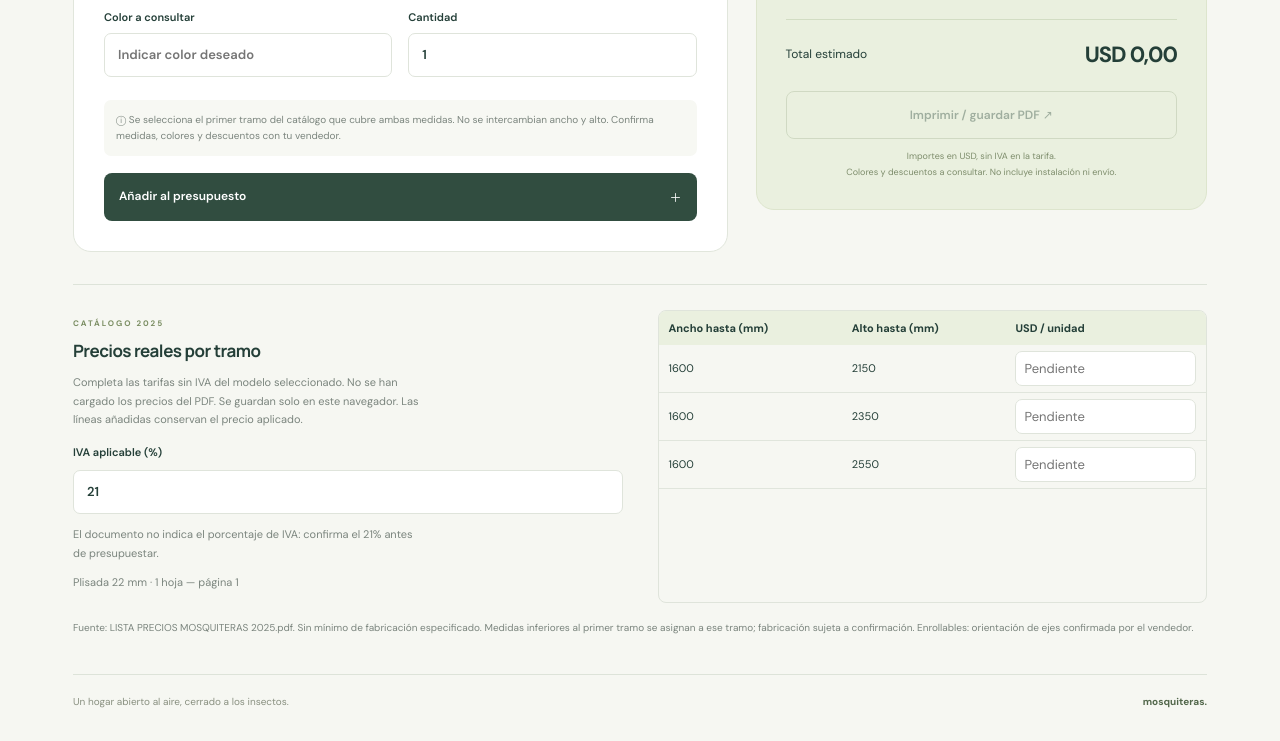
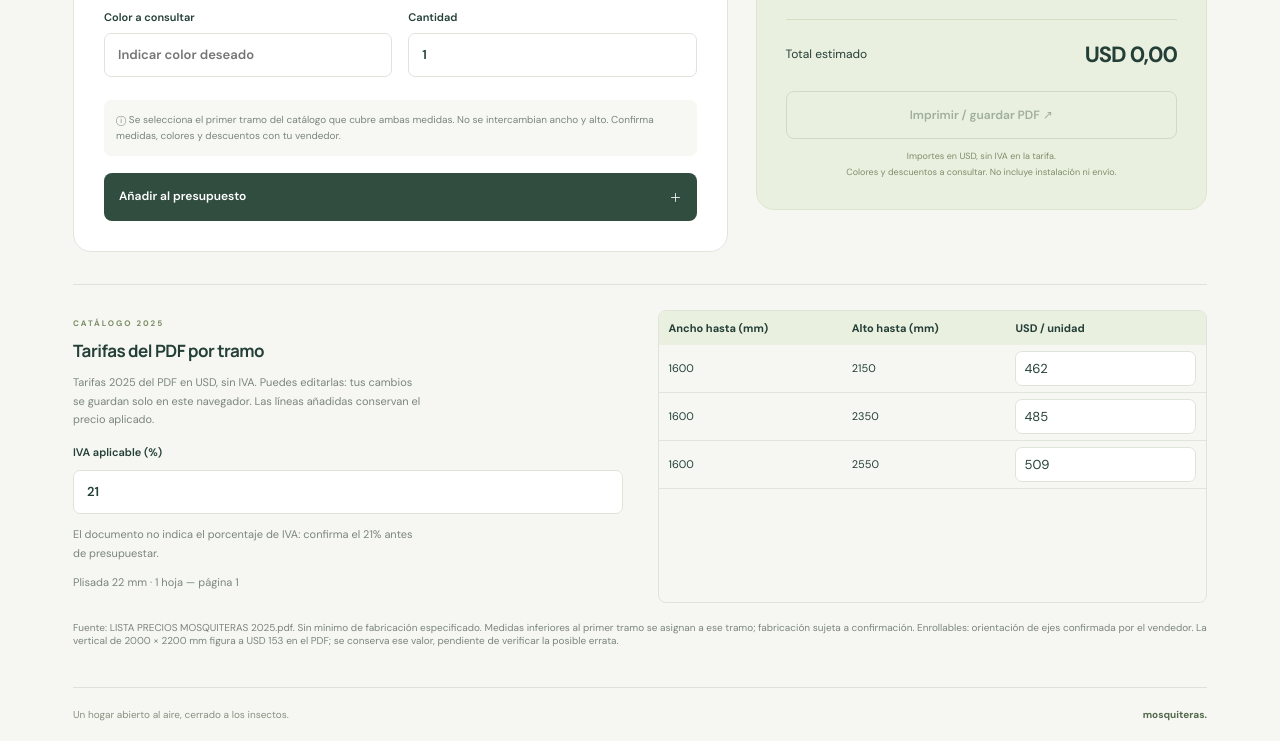
Before and after one commit to Doubleg165/mosquiteras, a website with bundled scripts: page index.html in a window 1280 px wide. Shown: the part 747-1488 px from the top of the page. Built offline with nearby package versions, Linux system fonts and the light colour scheme.

Commit message:
Load all supplier PDF prices as editable default tariffs

```diff
--- a/app.js
+++ b/app.js
@@ -1,9 +1,10 @@
+import { defaultPrices } from './prices.js';
 import { calculate, totals } from './calculator.js';
 import { catalog, productById, bandKey } from './catalog.js';
 const $ = id => document.getElementById(id);
 const money = cents => cents === null ? 'Pendiente' : new Intl.NumberFormat('es-AR', { style: 'currency', currency: 'USD', currencyDisplay: 'code' }).format(cents / 100);
-let items = [], prices = {};
-try { const saved = JSON.parse(localStorage.getItem('catalog-prices-v1')); if (saved && typeof saved === 'object' && !Array.isArray(saved)) prices = saved; } catch {}
+let items = [], prices = { ...defaultPrices };
+try { const saved = JSON.parse(localStorage.getItem('catalog-prices-v1')); if (saved && typeof saved === 'object' && !Array.isArray(saved)) prices = { ...defaultPrices, ...saved }; } catch {}
 for (const family of new Set(catalog.map(p => p.family))) $('family').add(new Option(family, family));
 function selectFamily() {
  $('model').replaceChildren();
@@ -27,7 +28,7 @@ function selectModel() {
   if (typeof prices[key] === 'number' && prices[key] > 0) input.value = prices[key];
   input.addEventListener('change', () => {
    if (!input.checkValidity()) { input.reportValidity(); return; }
-   if (!input.value) delete prices[key]; else prices[key] = Number(input.value);
+   if (!input.value) prices[key] = null; else prices[key] = Number(input.value);
    try { localStorage.setItem('catalog-prices-v1', JSON.stringify(prices)); } catch { $('error').textContent = 'No se pudieron guardar las tarifas en este navegador.'; }
   });
   td.append(input); tr.append(td); $('price-rows').append(tr);
--- a/calculator.js
+++ b/calculator.js
@@ -1,5 +1,6 @@
+import { defaultPrices } from './prices.js';
 import { productById, bandKey } from './catalog.js';
-export function calculate({ type, width, height, quantity, prices = {}, color = '' }) {
+export function calculate({ type, width, height, quantity, prices = defaultPrices, color = '' }) {
  const product = productById(type);
  if (!product || ![width,height,quantity].every(Number.isFinite) || width <= 0 || height <= 0 || !Number.isInteger(width) || !Number.isInteger(height) || !Number.isInteger(quantity) || quantity < 1 || quantity > 100) throw new Error('Introduce medidas enteras positivas en mm y una cantidad entre 1 y 100.');
  const matching = product.bands.filter(b => width <= b.width && height <= b.height);
--- a/catalog.js
+++ b/catalog.js
@@ -1,5 +1,5 @@
 // Fuente: LISTA PRECIOS MOSQUITERAS 2025.pdf. Medidas en mm.
-// Precios deliberadamente pendientes. Ejes de enrollables confirmados por el usuario.
+// Tarifas del PDF en prices.js. Ejes de enrollables confirmados por el usuario.
 const bands = pairs => pairs.map(([width, height]) => ({ width, height }));
 const grid = (widths, heights) => widths.flatMap(width => heights.map(height => ({ width, height })));
 const sequence = (start, end, step) => Array.from({ length: (end - start) / step + 1 }, (_, i) => start + i * step);
--- a/index.html
+++ b/index.html
@@ -6,5 +6,5 @@
 <form id="quote-form"><div class="fields"><label>Familia<select id="family"></select></label><label>Modelo<select id="model"></select></label></div><p id="limits" class="tip"></p><div class="measure-heading"><h3>Medidas y acabado</h3><span>Medidas en milímetros</span></div><div class="fields"><label>Ancho <span class="input-unit"><input id="width" type="number" min="1" step="1" value="1000" required><span>mm</span></span></label><label>Alto <span class="input-unit"><input id="height" type="number" min="1" step="1" value="1200" required><span>mm</span></span></label><label>Color a consultar<input id="color" type="text" maxlength="80" placeholder="Indicar color deseado"></label><label>Cantidad<input id="quantity" type="number" min="1" max="100" step="1" value="1" required></label></div>
 <p class="tip">ⓘ Se selecciona el primer tramo del catálogo que cubre ambas medidas. No se intercambian ancho y alto. Confirma medidas, colores y descuentos con tu vendedor.</p><p id="error" role="alert"></p><button class="primary" type="submit">Añadir al presupuesto <span>＋</span></button></form></section>
 <aside class="summary"><div class="summary-top"><span class="eyebrow">TU PROYECTO</span><h2>El presupuesto</h2><span id="count">0 unidades</span></div><div id="items" aria-live="polite"></div><div class="totals"><div><span>Base imponible</span><strong id="subtotal"></strong></div><div><span>IVA (<span id="vat-label">21</span>%)</span><strong id="tax"></strong></div><div class="grand"><span>Total estimado</span><strong id="total"></strong></div></div><button id="print" class="secondary" disabled>Imprimir / guardar PDF ↗</button><p class="summary-note">Importes en USD, sin IVA en la tarifa.<br>Colores y descuentos a consultar. No incluye instalación ni envío.</p></aside></div>
-<section class="pricing"><div><span class="eyebrow">CATÁLOGO 2025</span><h2>Precios reales por tramo</h2><p>Completa las tarifas sin IVA del modelo seleccionado. No se han cargado los precios del PDF. Se guardan solo en este navegador. Las líneas añadidas conservan el precio aplicado.</p><label>IVA aplicable (%)<input id="vat" type="number" min="0" max="100" step="0.01" value="21" required></label><p>El documento no indica el porcentaje de IVA: confirma el 21% antes de presupuestar.</p><p id="pricing-title"></p></div><div class="price-table-wrap"><table class="price-table"><thead><tr><th>Ancho hasta (mm)</th><th>Alto hasta (mm)</th><th>USD / unidad</th></tr></thead><tbody id="price-rows"></tbody></table></div><small>Fuente: LISTA PRECIOS MOSQUITERAS 2025.pdf. Sin mínimo de fabricación especificado. Medidas inferiores al primer tramo se asignan a ese tramo; fabricación sujeta a confirmación. Enrollables: orientación de ejes confirmada por el vendedor.</small></section>
+<section class="pricing"><div><span class="eyebrow">CATÁLOGO 2025</span><h2>Tarifas del PDF por tramo</h2><p>Tarifas 2025 del PDF en USD, sin IVA. Puedes editarlas: tus cambios se guardan solo en este navegador. Las líneas añadidas conservan el precio aplicado.</p><label>IVA aplicable (%)<input id="vat" type="number" min="0" max="100" step="0.01" value="21" required></label><p>El documento no indica el porcentaje de IVA: confirma el 21% antes de presupuestar.</p><p id="pricing-title"></p></div><div class="price-table-wrap"><table class="price-table"><thead><tr><th>Ancho hasta (mm)</th><th>Alto hasta (mm)</th><th>USD / unidad</th></tr></thead><tbody id="price-rows"></tbody></table></div><small>Fuente: LISTA PRECIOS MOSQUITERAS 2025.pdf. Sin mínimo de fabricación especificado. Medidas inferiores al primer tramo se asignan a ese tramo; fabricación sujeta a confirmación. Enrollables: orientación de ejes confirmada por el vendedor. La vertical de 2000 × 2200 mm figura a USD 153 en el PDF; se conserva ese valor, pendiente de verificar la posible errata.</small></section>
 <footer><span>Un hogar abierto al aire, cerrado a los insectos.</span><span>mosquiteras.</span></footer></main><script type="module" src="app.js"></script></body></html>
--- /dev/null
+++ b/prices.js
@@ -0,0 +1,314 @@
+// Tarifas del PDF LISTA PRECIOS MOSQUITERAS 2025, USD por unidad sin IVA.
+// Se conserva literalmente vertical 2000 × 2200 = 153 USD (posible errata de origen).
+export const defaultPrices = {
+  "p22-single:1600x2150": 462.0,
+  "p22-single:1600x2350": 485.0,
+  "p22-single:1600x2550": 509.0,
+  "p22-bilateral:2400x2150": 596.0,
+  "p22-bilateral:2400x2350": 630.0,
+  "p22-bilateral:2400x2550": 660.0,
+  "p22-bilateral:3000x2550": 774.0,
+  "p22-bilateral:3000x2800": 850.0,
+  "p22-central:3200x2150": 924.0,
+  "p22-central:3200x2350": 970.0,
+  "p22-central:3200x2550": 1018.0,
+  "mt40-single:1600x2200": 594.0,
+  "mt40-single:1600x2500": 624.0,
+  "mt40-single:1600x2700": 655.0,
+  "mt40-single:1600x3000": 688.0,
+  "mt40-double:3200x2200": 1188.0,
+  "mt40-double:3200x2500": 1248.0,
+  "mt40-double:3200x2700": 1310.0,
+  "mt40-double:3200x3000": 1376.0,
+  "mt40-triple:4800x2200": 1782.0,
+  "mt40-triple:4800x2500": 1872.0,
+  "mt40-triple:4800x2700": 1965.0,
+  "mt40-triple:4800x3000": 2064.0,
+  "roller-vertical:800x800": 73.0,
+  "roller-vertical:900x800": 77.0,
+  "roller-vertical:1000x800": 83.0,
+  "roller-vertical:1100x800": 88.0,
+  "roller-vertical:1200x800": 92.0,
+  "roller-vertical:1300x800": 97.0,
+  "roller-vertical:1400x800": 102.0,
+  "roller-vertical:1500x800": 106.0,
+  "roller-vertical:1600x800": 111.0,
+  "roller-vertical:1700x800": 117.0,
+  "roller-vertical:1800x800": 121.0,
+  "roller-vertical:1900x800": 126.0,
+  "roller-vertical:2000x800": 130.0,
+  "roller-vertical:800x900": 75.0,
+  "roller-vertical:900x900": 80.0,
+  "roller-vertical:1000x900": 84.0,
+  "roller-vertical:1100x900": 89.0,
+  "roller-vertical:1200x900": 94.0,
+  "roller-vertical:1300x900": 98.0,
+  "roller-vertical:1400x900": 103.0,
+  "roller-vertical:1500x900": 107.0,
+  "roller-vertical:1600x900": 113.0,
+  "roller-vertical:1700x900": 118.0,
+  "roller-vertical:1800x900": 122.0,
+  "roller-vertical:1900x900": 127.0,
+  "roller-vertical:2000x900": 132.0,
+  "roller-vertical:800x1000": 76.0,
+  "roller-vertical:900x1000": 81.0,
+  "roller-vertical:1000x1000": 86.0,
+  "roller-vertical:1100x1000": 90.0,
+  "roller-vertical:1200x1000": 95.0,
+  "roller-vertical:1300x1000": 100.0,
+  "roller-vertical:1400x1000": 105.0,
+  "roller-vertical:1500x1000": 110.0,
+  "roller-vertical:1600x1000": 114.0,
+  "roller-vertical:1700x1000": 119.0,
+  "roller-vertical:1800x1000": 124.0,
+  "roller-vertical:1900x1000": 128.0,
+  "roller-vertical:2000x1000": 134.0,
+  "roller-vertical:800x1100": 77.0,
+  "roller-vertical:900x1100": 82.0,
+  "roller-vertical:1000x1100": 87.0,
+  "roller-vertical:1100x1100": 92.0,
+  "roller-vertical:1200x1100": 97.0,
+  "roller-vertical:1300x1100": 102.0,
+  "roller-vertical:1400x1100": 106.0,
+  "roller-vertical:1500x1100": 111.0,
+  "roller-vertical:1600x1100": 115.0,
+  "roller-vertical:1700x1100": 121.0,
+  "roller-vertical:1800x1100": 126.0,
+  "roller-vertical:1900x1100": 130.0,
+  "roller-vertical:2000x1100": 135.0,
+  "roller-vertical:800x1200": 78.0,
+  "roller-vertical:900x1200": 84.0,
+  "roller-vertical:1000x1200": 89.0,
+  "roller-vertical:1100x1200": 94.0,
+  "roller-vertical:1200x1200": 98.0,
+  "roller-vertical:1300x1200": 103.0,
+  "roller-vertical:1400x1200": 107.0,
+  "roller-vertical:1500x1200": 113.0,
+  "roller-vertical:1600x1200": 118.0,
+  "roller-vertical:1700x1200": 122.0,
+  "roller-vertical:1800x1200": 127.0,
+  "roller-vertical:1900x1200": 132.0,
+  "roller-vertical:2000x1200": 136.0,
+  "roller-vertical:800x1300": 81.0,
+  "roller-vertical:900x1300": 85.0,
+  "roller-vertical:1000x1300": 90.0,
+  "roller-vertical:1100x1300": 95.0,
+  "roller-vertical:1200x1300": 101.0,
+  "roller-vertical:1300x1300": 105.0,
+  "roller-vertical:1400x1300": 110.0,
+  "roller-vertical:1500x1300": 114.0,
+  "roller-vertical:1600x1300": 119.0,
+  "roller-vertical:1700x1300": 124.0,
+  "roller-vertical:1800x1300": 128.0,
+  "roller-vertical:1900x1300": 134.0,
+  "roller-vertical:2000x1300": 138.0,
+  "roller-vertical:800x1400": 82.0,
+  "roller-vertical:900x1400": 87.0,
+  "roller-vertical:1000x1400": 92.0,
+  "roller-vertical:1100x1400": 97.0,
+  "roller-vertical:1200x1400": 102.0,
+  "roller-vertical:1300x1400": 106.0,
+  "roller-vertical:1400x1400": 111.0,
+  "roller-vertical:1500x1400": 115.0,
+  "roller-vertical:1600x1400": 121.0,
+  "roller-vertical:1700x1400": 126.0,
+  "roller-vertical:1800x1400": 129.0,
+  "roller-vertical:1900x1400": 135.0,
+  "roller-vertical:2000x1400": 140.0,
+  "roller-vertical:800x1500": 84.0,
+  "roller-vertical:900x1500": 89.0,
+  "roller-vertical:1000x1500": 95.0,
+  "roller-vertical:1100x1500": 99.0,
+  "roller-vertical:1200x1500": 104.0,
+  "roller-vertical:1300x1500": 110.0,
+  "roller-vertical:1400x1500": 114.0,
+  "roller-vertical:1500x1500": 120.0,
+  "roller-vertical:1600x1500": 125.0,
+  "roller-vertical:1700x1500": 129.0,
+  "roller-vertical:1800x1500": 135.0,
+  "roller-vertical:1900x1500": 140.0,
+  "roller-vertical:2000x1500": 145.0,
+  "roller-vertical:800x1600": 85.0,
+  "roller-vertical:900x1600": 91.0,
+  "roller-vertical:1000x1600": 97.0,
+  "roller-vertical:1100x1600": 102.0,
+  "roller-vertical:1200x1600": 107.0,
+  "roller-vertical:1300x1600": 113.0,
+  "roller-vertical:1400x1600": 118.0,
+  "roller-vertical:1500x1600": 124.0,
+  "roller-vertical:1600x1600": 129.0,
+  "roller-vertical:1700x1600": 134.0,
+  "roller-vertical:1800x1600": 140.0,
+  "roller-vertical:1900x1600": 144.0,
+  "roller-vertical:2000x1600": 150.0,
+  "roller-vertical:800x1700": 88.0,
+  "roller-vertical:900x1700": 93.0,
+  "roller-vertical:1000x1700": 98.0,
+  "roller-vertical:1100x1700": 104.0,
+  "roller-vertical:1200x1700": 110.0,
+  "roller-vertical:1300x1700": 114.0,
+  "roller-vertical:1400x1700": 120.0,
+  "roller-vertical:1500x1700": 126.0,
+  "roller-vertical:1600x1700": 130.0,
+  "roller-vertical:1700x1700": 136.0,
+  "roller-vertical:1800x1700": 142.0,
+  "roller-vertical:1900x1700": 147.0,
+  "roller-vertical:2000x1700": 152.0,
+  "roller-vertical:800x1800": 90.0,
+  "roller-vertical:900x1800": 96.0,
+  "roller-vertical:1000x1800": 100.0,
+  "roller-vertical:1100x1800": 106.0,
+  "roller-vertical:1200x1800": 111.0,
+  "roller-vertical:1300x1800": 117.0,
+  "roller-vertical:1400x1800": 122.0,
+  "roller-vertical:1500x1800": 127.0,
+  "roller-vertical:1600x1800": 133.0,
+  "roller-vertical:1700x1800": 138.0,
+  "roller-vertical:1800x1800": 143.0,
+  "roller-vertical:1900x1800": 149.0,
+  "roller-vertical:2000x1800": 155.0,
+  "roller-vertical:800x1900": 92.0,
+  "roller-vertical:900x1900": 97.0,
+  "roller-vertical:1000x1900": 103.0,
+  "roller-vertical:1100x1900": 109.0,
+  "roller-vertical:1200x1900": 113.0,
+  "roller-vertical:1300x1900": 119.0,
+  "roller-vertical:1400x1900": 124.0,
+  "roller-vertical:1500x1900": 129.0,
+  "roller-vertical:1600x1900": 135.0,
+  "roller-vertical:1700x1900": 140.0,
+  "roller-vertical:1800x1900": 145.0,
+  "roller-vertical:1900x1900": 151.0,
+  "roller-vertical:2000x1900": 156.0,
+  "roller-vertical:800x2000": 93.0,
+  "roller-vertical:900x2000": 99.0,
+  "roller-vertical:1000x2000": 105.0,
+  "roller-vertical:1100x2000": 110.0,
+  "roller-vertical:1200x2000": 115.0,
+  "roller-vertical:1300x2000": 121.0,
+  "roller-vertical:1400x2000": 126.0,
+  "roller-vertical:1500x2000": 132.0,
+  "roller-vertical:1600x2000": 137.0,
+  "roller-vertical:1700x2000": 142.0,
+  "roller-vertical:1800x2000": 148.0,
+  "roller-vertical:1900x2000": 152.0,
+  "roller-vertical:2000x2000": 158.0,
+  "roller-vertical:800x2100": 96.0,
+  "roller-vertical:900x2100": 102.0,
+  "roller-vertical:1000x2100": 107.0,
+  "roller-vertical:1100x2100": 112.0,
+  "roller-vertical:1200x2100": 118.0,
+  "roller-vertical:1300x2100": 122.0,
+  "roller-vertical:1400x2100": 128.0,
+  "roller-vertical:1500x2100": 134.0,
+  "roller-vertical:1600x2100": 138.0,
+  "roller-vertical:1700x2100": 144.0,
+  "roller-vertical:1800x2100": 150.0,
+  "roller-vertical:1900x2100": 155.0,
+  "roller-vertical:2000x2100": 160.0,
+  "roller-vertical:800x2200": 98.0,
+  "roller-vertical:900x2200": 104.0,
+  "roller-vertical:1000x2200": 109.0,
+  "roller-vertical:1100x2200": 114.0,
+  "roller-vertical:1200x2200": 120.0,
+  "roller-vertical:1300x2200": 125.0,
+  "roller-vertical:1400x2200": 130.0,
+  "roller-vertical:1500x2200": 136.0,
+  "roller-vertical:1600x2200": 141.0,
+  "roller-vertical:1700x2200": 147.0,
+  "roller-vertical:1800x2200": 151.0,
+  "roller-vertical:1900x2200": 157.0,
+  "roller-vertical:2000x2200": 153.0,
+  "roller-vertical:800x2300": 100.0,
+  "roller-vertical:900x2300": 106.0,
+  "roller-vertical:1000x2300": 111.0,
+  "roller-vertical:1100x2300": 117.0,
+  "roller-vertical:1200x2300": 122.0,
+  "roller-vertical:1300x2300": 127.0,
+  "roller-vertical:1400x2300": 132.0,
+  "roller-vertical:1500x2300": 137.0,
+  "roller-vertical:1600x2300": 143.0,
+  "roller-vertical:1700x2300": 149.0,
+  "roller-vertical:1800x2300": 153.0,
+  "roller-vertical:1900x2300": 159.0,
+  "roller-vertical:2000x2300": 165.0,
+  "roller-vertical:800x2400": 103.0,
+  "roller-vertical:900x2400": 108.0,
+  "roller-vertical:1000x2400": 113.0,
+  "roller-vertical:1100x2400": 119.0,
+  "roller-vertical:1200x2400": 125.0,
+  "roller-vertical:1300x2400": 129.0,
+  "roller-vertical:1400x2400": 135.0,
+  "roller-vertical:1500x2400": 140.0,
+  "roller-vertical:1600x2400": 145.0,
+  "roller-vertical:1700x2400": 151.0,
+  "roller-vertical:1800x2400": 156.0,
+  "roller-vertical:1900x2400": 161.0,
+  "roller-vertical:2000x2400": 167.0,
+  "roller-single:900x2000": 146.05,
+  "roller-single:900x2100": 150.65,
+  "roller-single:900x2200": 155.25,
+  "roller-single:900x2300": 159.85,
+  "roller-single:900x2400": 163.3,
+  "roller-single:900x2500": 167.9,
+  "roller-single:1100x2000": 147.2,
+  "roller-single:1100x2100": 152.95,
+  "roller-single:1100x2200": 157.55,
+  "roller-single:1100x2300": 163.3,
+  "roller-single:1100x2400": 167.9,
+  "roller-single:1100x2500": 172.5,
+  "roller-single:1300x2000": 151.8,
+  "roller-single:1300x2100": 157.55,
+  "roller-single:1300x2200": 162.15,
+  "roller-single:1300x2300": 167.9,
+  "roller-single:1300x2400": 172.5,
+  "roller-single:1300x2500": 177.1,
+  "roller-single:1500x2000": 158.7,
+  "roller-single:1500x2100": 164.45,
+  "roller-single:1500x2200": 166.75,
+  "roller-single:1500x2300": 172.5,
+  "roller-single:1500x2400": 177.1,
+  "roller-single:1500x2500": 181.7,
+  "roller-double:1500x2000": 317.0,
+  "roller-double:1500x2100": 328.0,
+  "roller-double:1500x2200": 333.0,
+  "roller-double:1500x2300": 344.0,
+  "roller-double:1500x2400": 353.0,
+  "roller-double:1500x2500": 363.0,
+  "roller-double:1700x2000": 330.0,
+  "roller-double:1700x2100": 342.0,
+  "roller-double:1700x2200": 346.0,
+  "roller-double:1700x2300": 358.0,
+  "roller-double:1700x2400": 367.0,
+  "roller-double:1700x2500": 376.0,
+  "roller-double:1900x2000": 344.0,
+  "roller-double:1900x2100": 356.0,
+  "roller-double:1900x2200": 360.0,
+  "roller-double:1900x2300": 372.0,
+  "roller-double:1900x2400": 381.0,
+  "roller-double:1900x2500": 390.0,
+  "roller-double:2100x2000": 358.0,
+  "roller-double:2100x2100": 369.0,
+  "roller-double:2100x2200": 374.0,
+  "roller-double:2100x2300": 385.0,
+  "roller-double:2100x2400": 395.0,
+  "roller-double:2100x2500": 404.0,
+  "roller-double:2300x2000": 377.0,
+  "roller-double:2300x2100": 383.0,
+  "roller-double:2300x2200": 388.0,
+  "roller-double:2300x2300": 399.0,
+  "roller-double:2300x2400": 408.0,
+  "roller-double:2300x2500": 417.0,
+  "roller-double:2500x2000": 385.0,
+  "roller-double:2500x2100": 397.0,
+  "roller-double:2500x2200": 401.0,
+  "roller-double:2500x2300": 413.0,
+  "roller-double:2500x2400": 422.0,
+  "roller-double:2500x2500": 431.0,
+  "roller-double:2700x2000": 399.0,
+  "roller-double:2700x2100": 411.0,
+  "roller-double:2700x2200": 415.0,
+  "roller-double:2700x2300": 427.0,
+  "roller-double:2700x2400": 436.0,
+  "roller-double:2700x2500": 445.0
+};
```
Also changed, not shown: calculator.test.js (+18 -1 lines), README.md.
